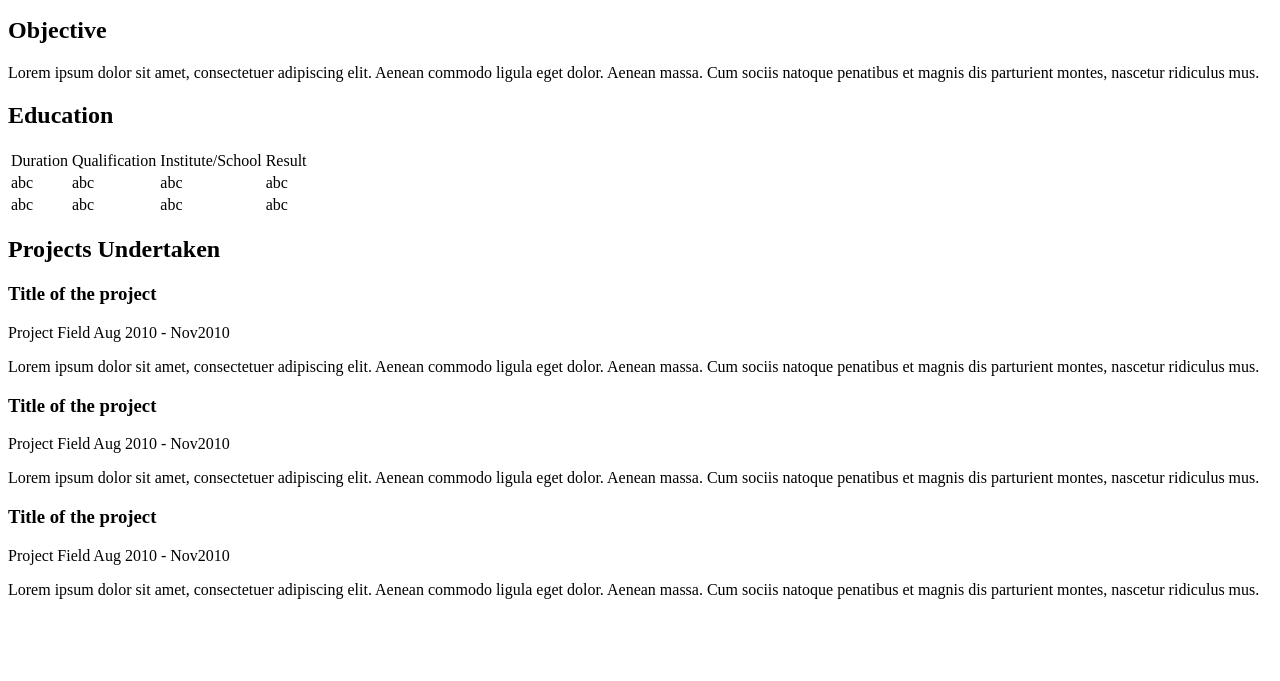
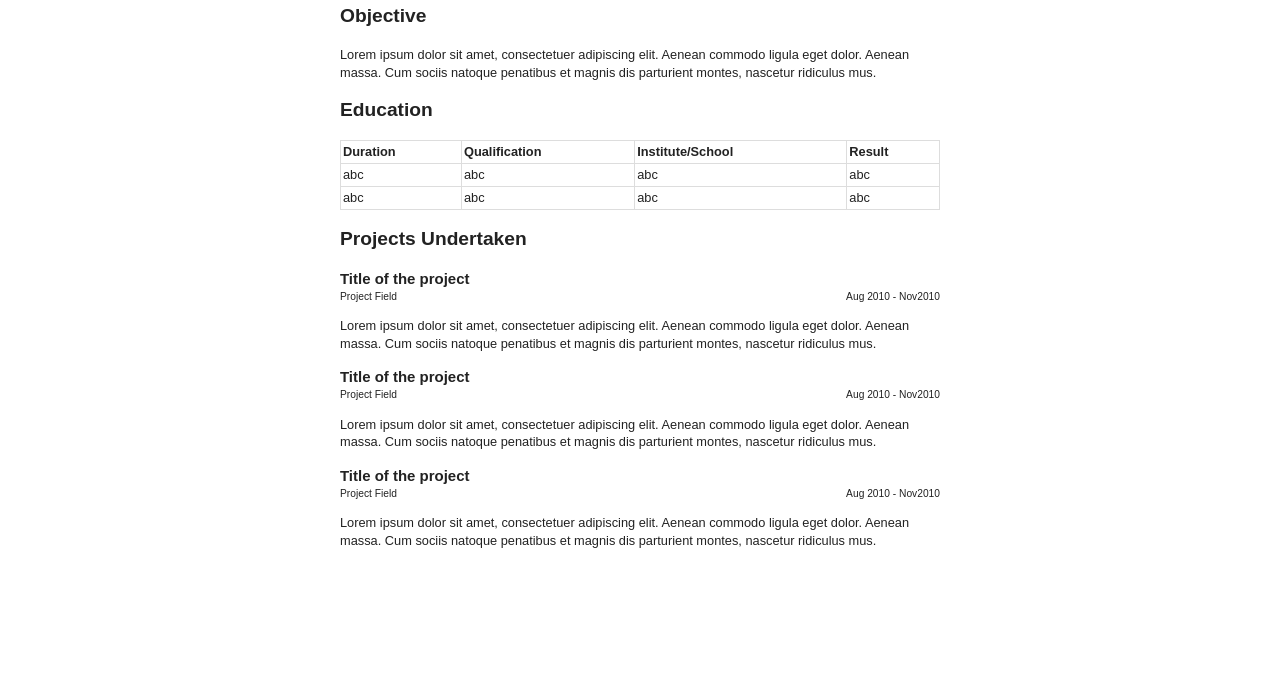
Before and after one commit to oscarmurguia/oscarmurguia, a plain HTML site: page index.html in a window 1280 px wide. Shown: the part 119-800 px from the top of the page. Drawn offline with Linux system fonts and the light colour scheme.

Commit message:
otro pequeño bug con css

```diff
--- a/index.html
+++ b/index.html
@@ -4,7 +4,7 @@
 	<meta charset="UTF-8">
 	<title></title>
 
-	<link rel="stylesheet" href="css/style.css" />
+	<link rel="stylesheet" href="css/stylesheet.css" />
 </head>
 <body>
 	<div class="container">
```
